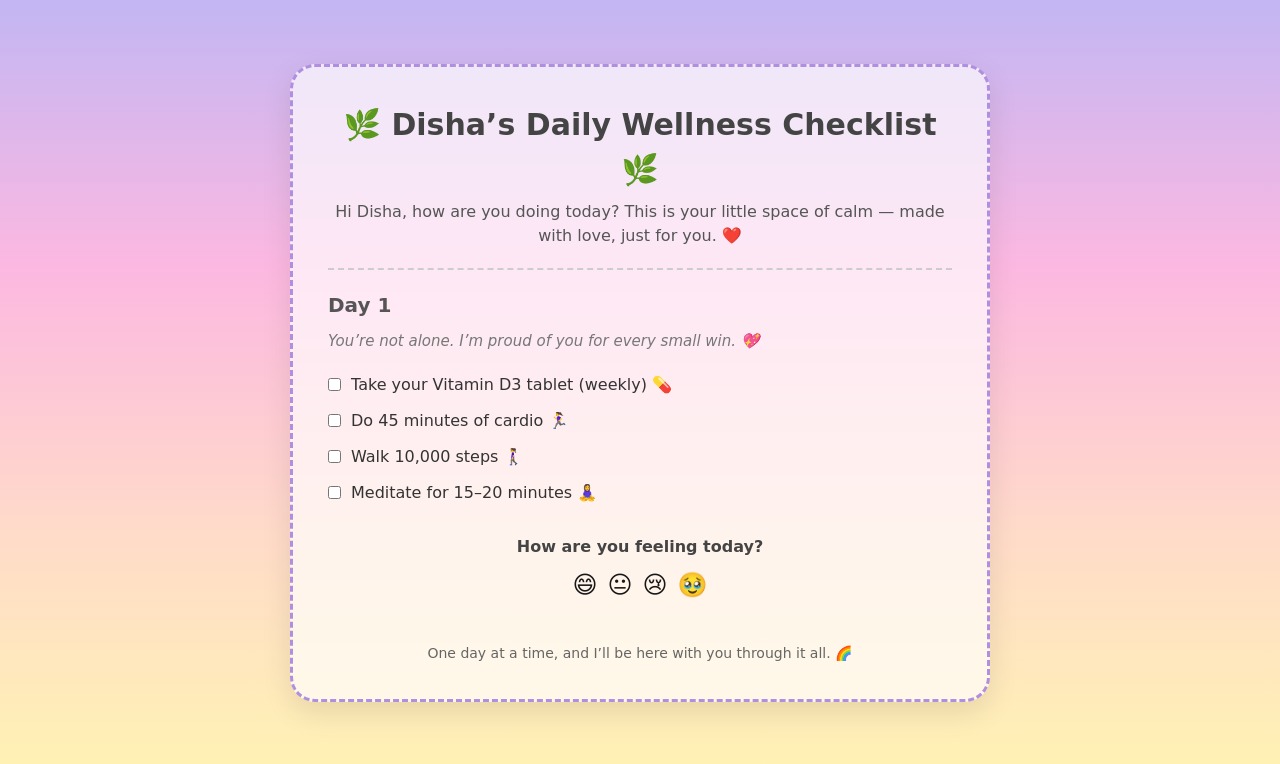
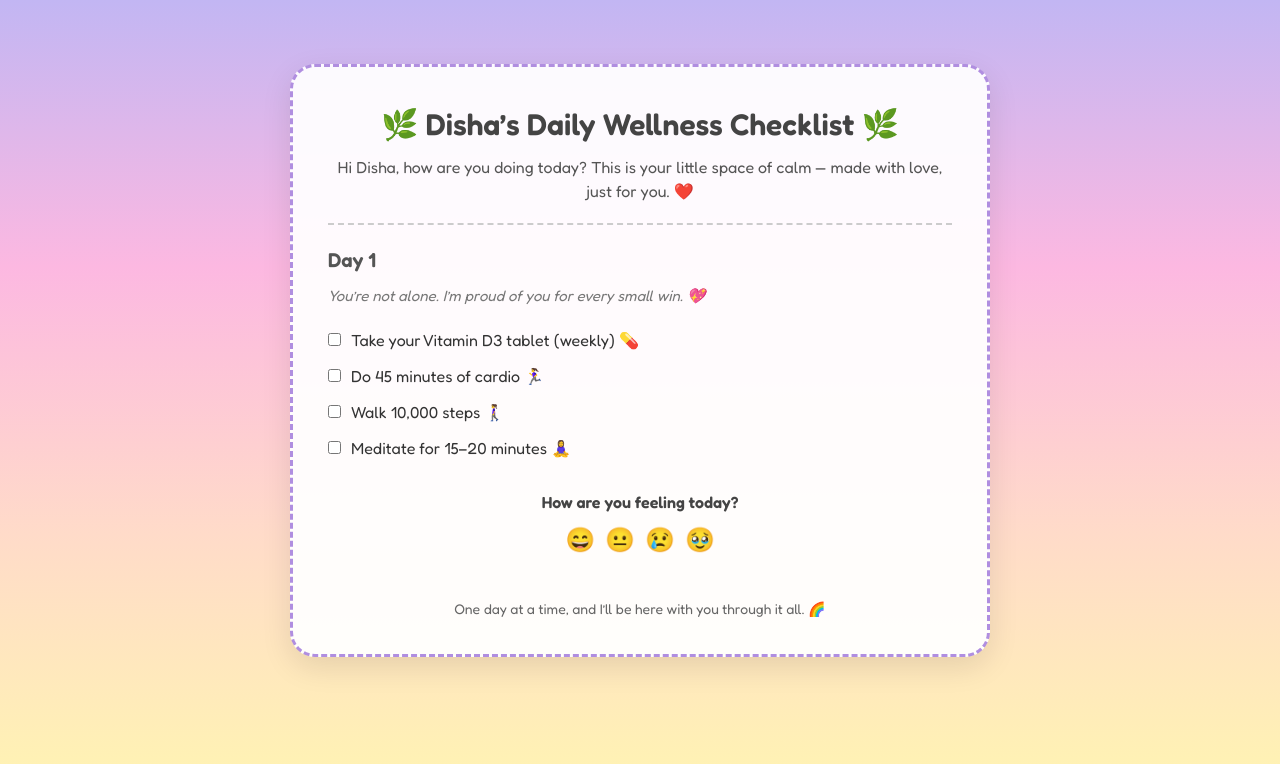
Before and after one commit to Sumeet-Builds-Stuffs/health-checklist, a Next.js app: page / in a window 1280 px wide. Shown: the top 764 px of the page. Built offline with nearby package versions, Linux system fonts and the light colour scheme.

Commit message:
Updated font to Fredoka and fixed dark mode color override ✨

```diff
--- a/src/app/page.js
+++ b/src/app/page.js
@@ -86,46 +86,35 @@ export default function Home() {
   return (
     <div style={{
       padding: '5vw',
-      fontFamily: 'Comic Sans MS, cursive, sans-serif',
+      fontFamily: '"Fredoka", sans-serif',
       background: 'linear-gradient(to bottom, #c2b6f3, #fcb8e1, #ffdbc9, #fff5b1)',
       minHeight: '100vh',
       transition: 'background-color 0.5s ease-in-out',
       animation: 'fadeIn 1s ease-in-out'
     }}>
       <style>{`
+        @import url('https://fonts.googleapis.com/css2?family=Fredoka:wght@400;600&display=swap');
+        :root { color-scheme: light; }
         @keyframes fadeIn {
           from { opacity: 0; transform: translateY(20px); }
           to { opacity: 1; transform: translateY(0); }
         }
-
         @media (max-width: 600px) {
           .card {
             padding: 20px !important;
             border-radius: 10px !important;
           }
-
-          h1 {
-            font-size: 22px !important;
-          }
-
-          h2 {
-            font-size: 18px !important;
-          }
-
-          ul {
-            font-size: 14px !important;
-          }
-
-          .emoji-picker span {
-            font-size: 20px !important;
-          }
+          h1 { font-size: 22px !important; }
+          h2 { font-size: 18px !important; }
+          ul { font-size: 14px !important; }
+          .emoji-picker span { font-size: 20px !important; }
         }
       `}</style>
 
       <div className="card" style={{
         maxWidth: '700px',
         margin: '0 auto',
-        backgroundColor: '#ffffffaa',
+        backgroundColor: '#ffffffee',
         padding: '35px',
         borderRadius: '25px',
         boxShadow: '0 10px 30px rgba(0,0,0,0.1)',
```
